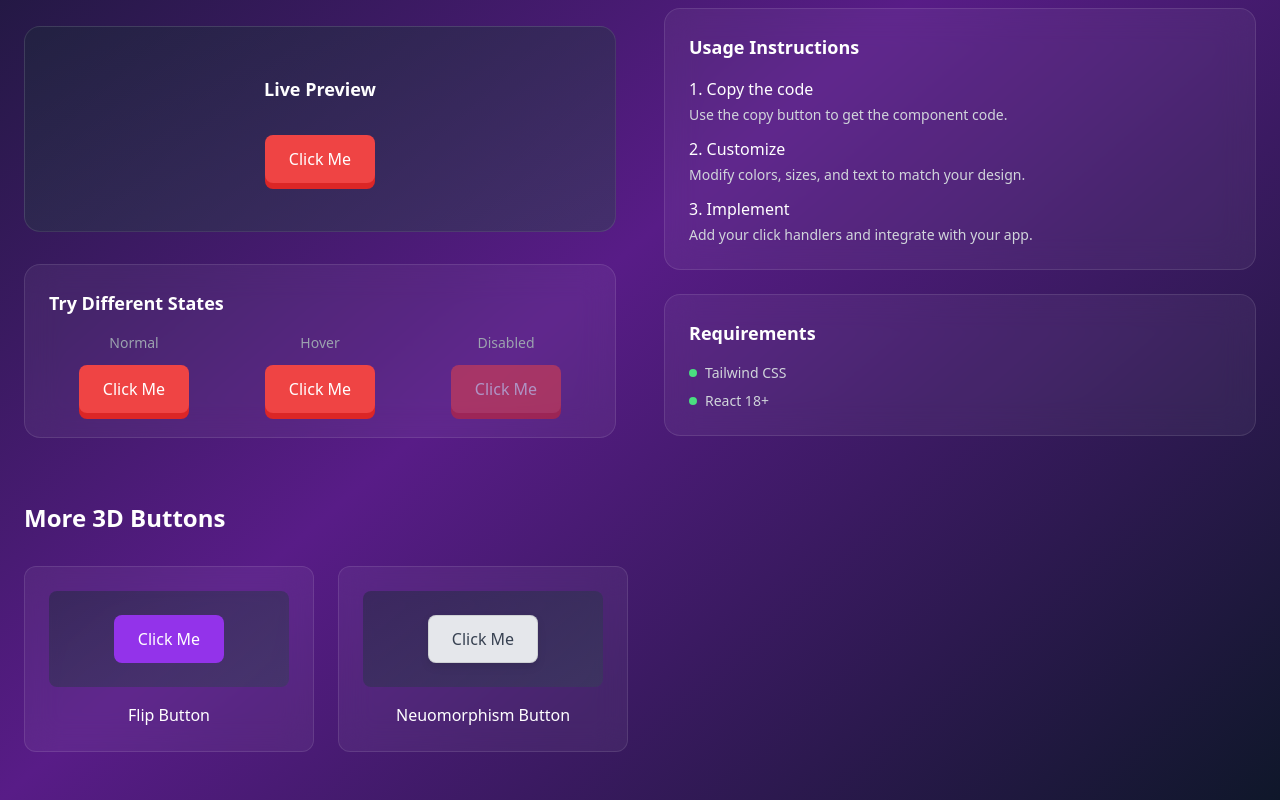
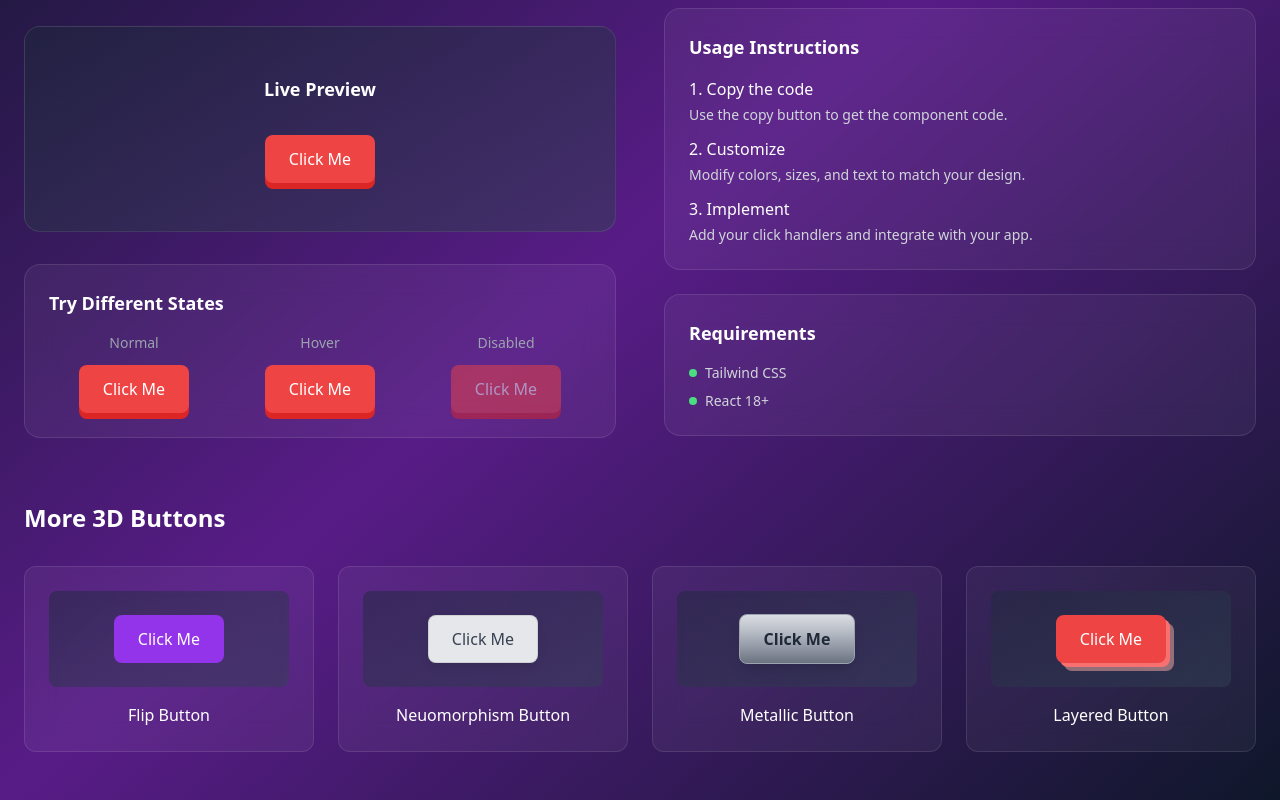
Before and after one commit to jaylls133/button-ui-playground, a React (Vite) app: page /buttons/3d-button in a window 1280 px wide. Shown: the part 318-1118 px from the top of the page. Built offline with nearby package versions, Linux system fonts and the light colour scheme.

Commit message:
Add more button designs
Add more button designs with unique styles to each category.

```diff
--- /dev/null
+++ b/src/components/buttons/BubbleButton.tsx
@@ -0,0 +1,13 @@
+
+const BubbleButton = () => {
+  return (
+    <button className="px-6 py-3 bg-gradient-to-br from-blue-400 to-purple-500 text-white rounded-full relative overflow-hidden group transition-all hover:from-blue-500 hover:to-purple-600 transform hover:scale-105">
+      <span className="relative z-10">Click Me</span>
+      <div className="absolute top-2 left-3 w-2 h-2 bg-white/30 rounded-full animate-pulse"></div>
+      <div className="absolute bottom-3 right-4 w-3 h-3 bg-white/20 rounded-full animate-bounce"></div>
+      <div className="absolute top-4 right-2 w-1.5 h-1.5 bg-white/40 rounded-full animate-ping"></div>
+    </button>
+  );
+};
+
+export default BubbleButton;
--- /dev/null
+++ b/src/components/buttons/LayeredButton.tsx
@@ -0,0 +1,14 @@
+
+const LayeredButton = () => {
+  return (
+    <div className="relative group">
+      <button className="px-6 py-3 bg-red-500 text-white rounded-lg relative z-10 transition-all hover:bg-red-600 transform group-hover:-translate-y-1 group-hover:-translate-x-1">
+        Click Me
+      </button>
+      <div className="absolute top-1 left-1 w-full h-full bg-red-400 rounded-lg z-0 transition-all group-hover:translate-y-1 group-hover:translate-x-1"></div>
+      <div className="absolute top-2 left-2 w-full h-full bg-red-300 rounded-lg -z-10 transition-all group-hover:translate-y-2 group-hover:translate-x-2"></div>
+    </div>
+  );
+};
+
+export default LayeredButton;
--- /dev/null
+++ b/src/components/buttons/MetallicButton.tsx
@@ -0,0 +1,12 @@
+
+const MetallicButton = () => {
+  return (
+    <button className="px-6 py-3 bg-gradient-to-b from-gray-300 via-gray-400 to-gray-500 text-gray-800 rounded-lg relative overflow-hidden group transition-all hover:from-gray-400 hover:via-gray-500 hover:to-gray-600 shadow-lg hover:shadow-xl border border-gray-400">
+      <span className="relative z-10 font-bold">Click Me</span>
+      <div className="absolute inset-0 bg-gradient-to-r from-transparent via-white/30 to-transparent -skew-x-12 -translate-x-full group-hover:translate-x-full transition-transform duration-700"></div>
+      <div className="absolute inset-0 bg-gradient-to-b from-white/20 to-transparent rounded-lg"></div>
+    </button>
+  );
+};
+
+export default MetallicButton;
--- /dev/null
+++ b/src/components/buttons/ParticleButton.tsx
@@ -0,0 +1,18 @@
+
+const ParticleButton = () => {
+  return (
+    <button className="px-6 py-3 bg-indigo-600 text-white rounded-lg relative overflow-hidden group transition-all hover:bg-indigo-700 transform hover:scale-105">
+      <span className="relative z-10">Click Me</span>
+      <div className="absolute inset-0 opacity-0 group-hover:opacity-100 transition-opacity duration-500">
+        <div className="absolute top-2 left-4 w-1 h-1 bg-yellow-300 rounded-full animate-ping animation-delay-0"></div>
+        <div className="absolute top-4 left-2 w-0.5 h-0.5 bg-pink-300 rounded-full animate-ping animation-delay-100"></div>
+        <div className="absolute bottom-3 left-6 w-1.5 h-1.5 bg-cyan-300 rounded-full animate-ping animation-delay-200"></div>
+        <div className="absolute top-3 right-3 w-1 h-1 bg-green-300 rounded-full animate-ping animation-delay-300"></div>
+        <div className="absolute bottom-2 right-5 w-0.5 h-0.5 bg-purple-300 rounded-full animate-ping animation-delay-400"></div>
+        <div className="absolute top-5 center w-1 h-1 bg-orange-300 rounded-full animate-ping animation-delay-500"></div>
+      </div>
+    </button>
+  );
+};
+
+export default ParticleButton;
--- /dev/null
+++ b/src/components/buttons/StitchedButton.tsx
@@ -0,0 +1,18 @@
+
+const StitchedButton = () => {
+  return (
+    <button className="px-6 py-3 bg-amber-100 text-amber-800 rounded-lg border-2 border-amber-600 relative transition-all hover:bg-amber-200 hover:border-amber-700 shadow-md hover:shadow-lg">
+      <span className="relative z-10 font-semibold">Click Me</span>
+      <div className="absolute top-1 left-1 right-1 h-0.5 bg-amber-600 opacity-50"></div>
+      <div className="absolute bottom-1 left-1 right-1 h-0.5 bg-amber-600 opacity-50"></div>
+      <div className="absolute top-1 bottom-1 left-1 w-0.5 bg-amber-600 opacity-50"></div>
+      <div className="absolute top-1 bottom-1 right-1 w-0.5 bg-amber-600 opacity-50"></div>
+      <div className="absolute top-3 left-3 w-1 h-1 bg-amber-600 rounded-full"></div>
+      <div className="absolute top-3 right-3 w-1 h-1 bg-amber-600 rounded-full"></div>
+      <div className="absolute bottom-3 left-3 w-1 h-1 bg-amber-600 rounded-full"></div>
+      <div className="absolute bottom-3 right-3 w-1 h-1 bg-amber-600 rounded-full"></div>
+    </button>
+  );
+};
+
+export default StitchedButton;
--- a/src/data/buttons.ts
+++ b/src/data/buttons.ts
@@ -85,6 +85,13 @@ import LightModeButton from "@/components/buttons/LightModeButton";
 import GlassDarkButton from "@/components/buttons/GlassDarkButton";
 import RetroPixelButton from "@/components/buttons/RetroPixelButton";
 import CyberpunkButton from "@/components/buttons/CyberpunkButton";
+
+// Additional Unique Design Buttons
+import BubbleButton from "@/components/buttons/BubbleButton";
+import MetallicButton from "@/components/buttons/MetallicButton";
+import LayeredButton from "@/components/buttons/LayeredButton";
+import StitchedButton from "@/components/buttons/StitchedButton";
+import ParticleButton from "@/components/buttons/ParticleButton";
 
 export interface ButtonData {
   id: string;
@@ -1132,5 +1139,92 @@ export const buttonsData: ButtonData[] = [
   <span className="relative z-10">CYBERPUNK</span>
   <div className="absolute inset-0 bg-gradient-to-r from-cyan-400/0 via-cyan-400/20 to-cyan-400/0 -translate-x-full group-hover:translate-x-full transition-transform duration-500"></div>
 </button>`
+  },
+
+  // Additional Unique Design Buttons
+  {
+    id: "76",
+    slug: "bubble-button",
+    title: "Bubble Button",
+    description: "Playful button with floating bubble effects and rounded design.",
+    category: "Creative",
+    tags: ["bubble", "playful", "floating", "creative"],
+    component: BubbleButton,
+    code: `<button className="px-6 py-3 bg-gradient-to-br from-blue-400 to-purple-500 text-white rounded-full relative overflow-hidden group transition-all hover:from-blue-500 hover:to-purple-600 transform hover:scale-105">
+  <span className="relative z-10">Click Me</span>
+  <div className="absolute top-2 left-3 w-2 h-2 bg-white/30 rounded-full animate-pulse"></div>
+  <div className="absolute bottom-3 right-4 w-3 h-3 bg-white/20 rounded-full animate-bounce"></div>
+  <div className="absolute top-4 right-2 w-1.5 h-1.5 bg-white/40 rounded-full animate-ping"></div>
+</button>`
+  },
+  {
+    id: "77",
+    slug: "metallic-button",
+    title: "Metallic Button",
+    description: "Realistic metallic button with chrome-like finish and reflective effects.",
+    category: "3D",
+    tags: ["metallic", "chrome", "reflective", "realistic"],
+    component: MetallicButton,
+    code: `<button className="px-6 py-3 bg-gradient-to-b from-gray-300 via-gray-400 to-gray-500 text-gray-800 rounded-lg relative overflow-hidden group transition-all hover:from-gray-400 hover:via-gray-500 hover:to-gray-600 shadow-lg hover:shadow-xl border border-gray-400">
+  <span className="relative z-10 font-bold">Click Me</span>
+  <div className="absolute inset-0 bg-gradient-to-r from-transparent via-white/30 to-transparent -skew-x-12 -translate-x-full group-hover:translate-x-full transition-transform duration-700"></div>
+  <div className="absolute inset-0 bg-gradient-to-b from-white/20 to-transparent rounded-lg"></div>
+</button>`
+  },
+  {
+    id: "78",
+    slug: "layered-button",
+    title: "Layered Button",
+    description: "Multi-layered button with depth and shadow stacking effects.",
+    category: "3D",
+    tags: ["layered", "depth", "stacking", "shadow"],
+    component: LayeredButton,
+    code: `<div className="relative group">
+  <button className="px-6 py-3 bg-red-500 text-white rounded-lg relative z-10 transition-all hover:bg-red-600 transform group-hover:-translate-y-1 group-hover:-translate-x-1">
+    Click Me
+  </button>
+  <div className="absolute top-1 left-1 w-full h-full bg-red-400 rounded-lg z-0 transition-all group-hover:translate-y-1 group-hover:translate-x-1"></div>
+  <div className="absolute top-2 left-2 w-full h-full bg-red-300 rounded-lg -z-10 transition-all group-hover:translate-y-2 group-hover:translate-x-2"></div>
+</div>`
+  },
+  {
+    id: "79",
+    slug: "stitched-button",
+    title: "Stitched Button",
+    description: "Fabric-inspired button with decorative stitching effects around the edges.",
+    category: "Creative",
+    tags: ["stitched", "fabric", "decorative", "handmade"],
+    component: StitchedButton,
+    code: `<button className="px-6 py-3 bg-amber-100 text-amber-800 rounded-lg border-2 border-amber-600 relative transition-all hover:bg-amber-200 hover:border-amber-700 shadow-md hover:shadow-lg">
+  <span className="relative z-10 font-semibold">Click Me</span>
+  <div className="absolute top-1 left-1 right-1 h-0.5 bg-amber-600 opacity-50"></div>
+  <div className="absolute bottom-1 left-1 right-1 h-0.5 bg-amber-600 opacity-50"></div>
+  <div className="absolute top-1 bottom-1 left-1 w-0.5 bg-amber-600 opacity-50"></div>
+  <div className="absolute top-1 bottom-1 right-1 w-0.5 bg-amber-600 opacity-50"></div>
+  <div className="absolute top-3 left-3 w-1 h-1 bg-amber-600 rounded-full"></div>
+  <div className="absolute top-3 right-3 w-1 h-1 bg-amber-600 rounded-full"></div>
+  <div className="absolute bottom-3 left-3 w-1 h-1 bg-amber-600 rounded-full"></div>
+  <div className="absolute bottom-3 right-3 w-1 h-1 bg-amber-600 rounded-full"></div>
+</button>`
+  },
+  {
+    id: "80",
+    slug: "particle-button",
+    title: "Particle Button",
+    description: "Dynamic button with particle effects that animate on hover.",
+    category: "Special Effects",
+    tags: ["particle", "dynamic", "effects", "animated"],
+    component: ParticleButton,
+    code: `<button className="px-6 py-3 bg-indigo-600 text-white rounded-lg relative overflow-hidden group transition-all hover:bg-indigo-700 transform hover:scale-105">
+  <span className="relative z-10">Click Me</span>
+  <div className="absolute inset-0 opacity-0 group-hover:opacity-100 transition-opacity duration-500">
+    <div className="absolute top-2 left-4 w-1 h-1 bg-yellow-300 rounded-full animate-ping animation-delay-0"></div>
+    <div className="absolute top-4 left-2 w-0.5 h-0.5 bg-pink-300 rounded-full animate-ping animation-delay-100"></div>
+    <div className="absolute bottom-3 left-6 w-1.5 h-1.5 bg-cyan-300 rounded-full animate-ping animation-delay-200"></div>
+    <div className="absolute top-3 right-3 w-1 h-1 bg-green-300 rounded-full animate-ping animation-delay-300"></div>
+    <div className="absolute bottom-2 right-5 w-0.5 h-0.5 bg-purple-300 rounded-full animate-ping animation-delay-400"></div>
+    <div className="absolute top-5 center w-1 h-1 bg-orange-300 rounded-full animate-ping animation-delay-500"></div>
+  </div>
+</button>`
   }
 ];
```
